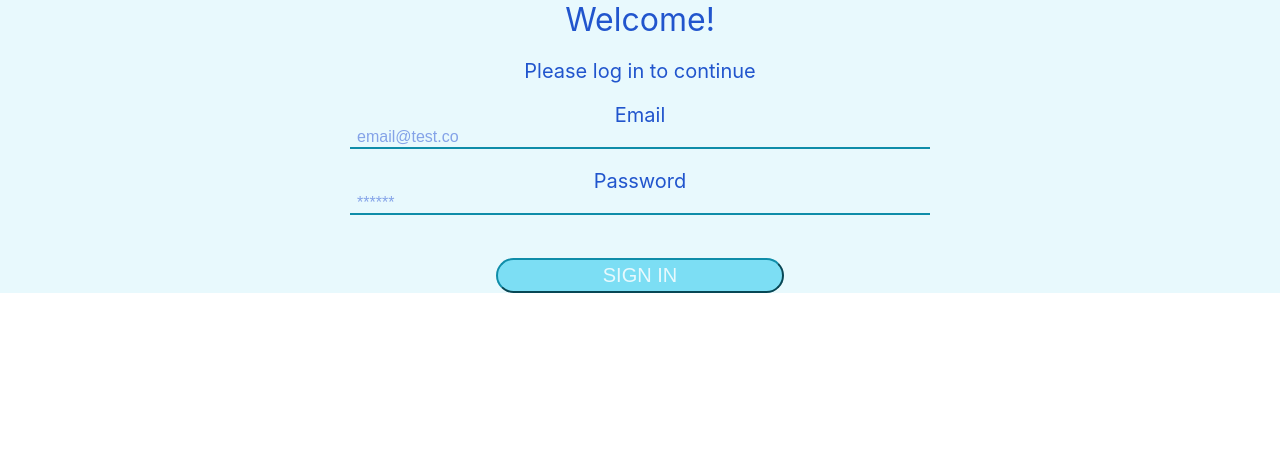
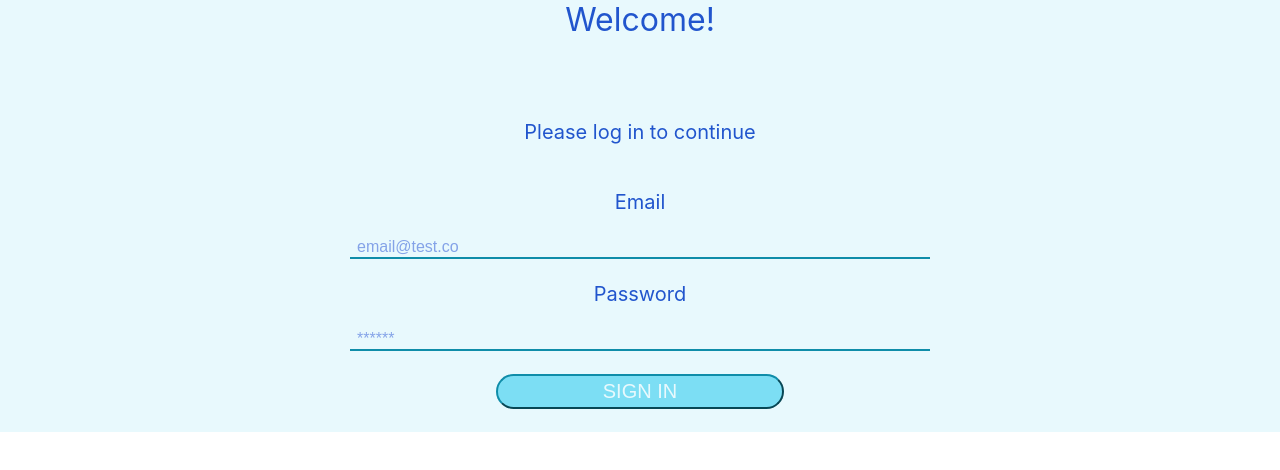
Before and after one commit to saureth/message-bot-front, a React (Create React App) app: page / in a window 1280 px wide. Shown: the top 470 px of the page. Built offline with nearby package versions, Linux system fonts and the light colour scheme; the HTML template or start-up script is replaced by a standard one.

Commit message:
[REF] Add margin top and bottom to labels

```diff
--- a/src/components/screens/auth/Login.js
+++ b/src/components/screens/auth/Login.js
@@ -24,13 +24,17 @@ const Container = styled.div`
 
 const Welcome = styled.div`
     font-size: 32px;
+    margin-bottom: 20%;
+    @media ${device.mobileL}{
+        margin-bottom:  5%;
+    }
 `;
 
 const Button = styled.button`
     width: 50%;
     border-radius: 25px;
     align-self: center;
-    margin-top: 2%;
+    margin: 5% 0%;
     background-color: #7CDEF4;
     color: #E8F9FD;
     border-color: #0F8DA9;
@@ -39,6 +43,7 @@ const Button = styled.button`
     @media ${device.mobileL}{
         width: 25%;
         font-size: 20px;
+        margin: 2% 0%;
     }
 `;
 
@@ -59,13 +64,9 @@ const Login = () => {
         <Form>
             <Container>
                 <Welcome>Welcome!</Welcome>
-                <br />
                 <Label> Please log in to continue </Label>
-                <br />
                 <EmailInput name='email' label= "Email" />
-                <br />
                 <PasswordInput name='password' label= "Password"/>
-                <br />
                 <Button type='submit'> SIGN IN </Button>
             </Container>
         </Form>
--- a/src/components/shared/shared-comps/Label.js
+++ b/src/components/shared/shared-comps/Label.js
@@ -1,7 +1,12 @@
 import styled from 'styled-components';
+import { device } from '../../shared/media-devices/devices';
 
 const Label= styled.label`
     font-size: 20px;
+    margin: 5% 0%;
+    @media ${device.mobileL}{
+        margin: 2% 0%;
+    }
 `;
 
 export default Label;
```
